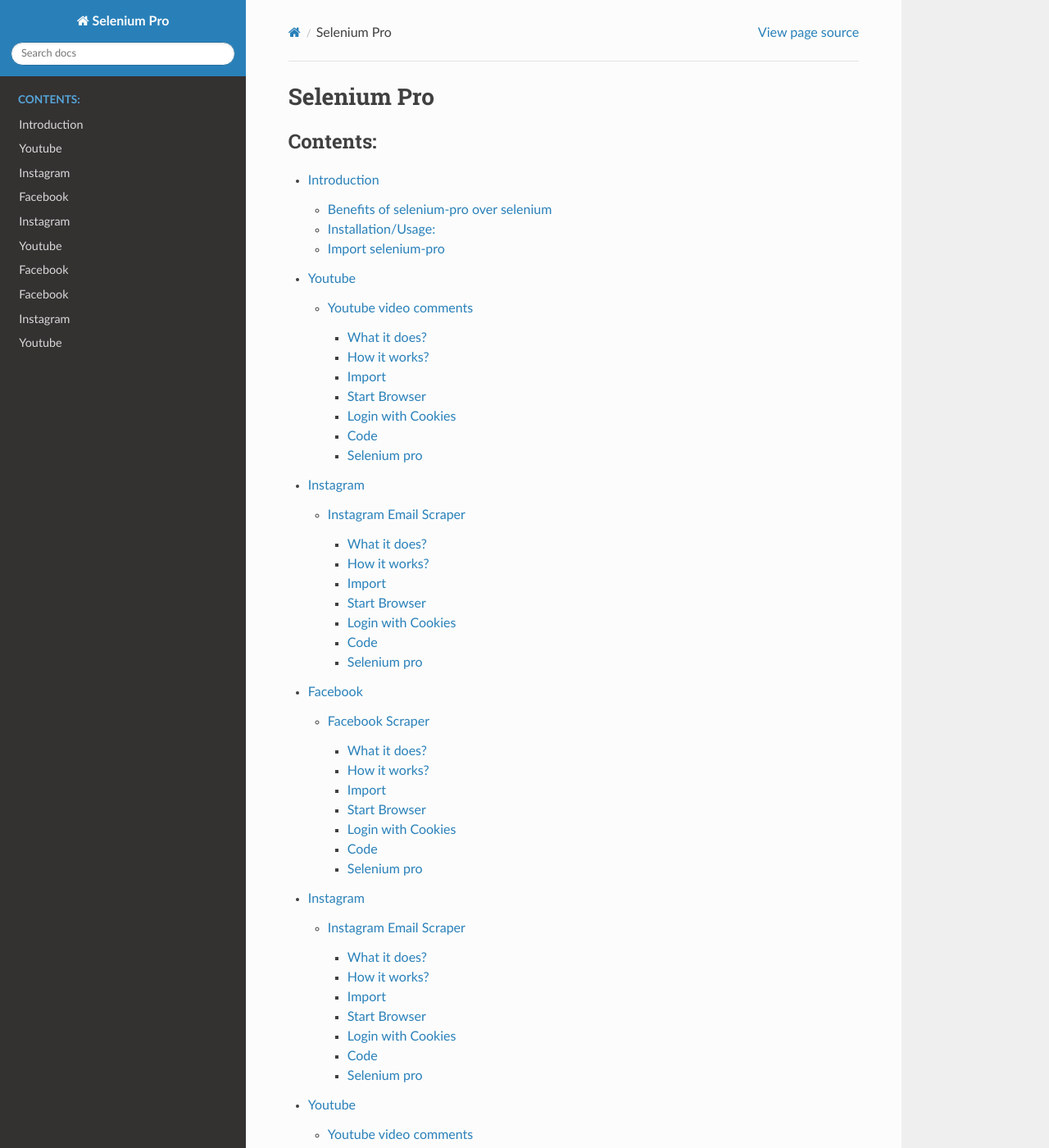
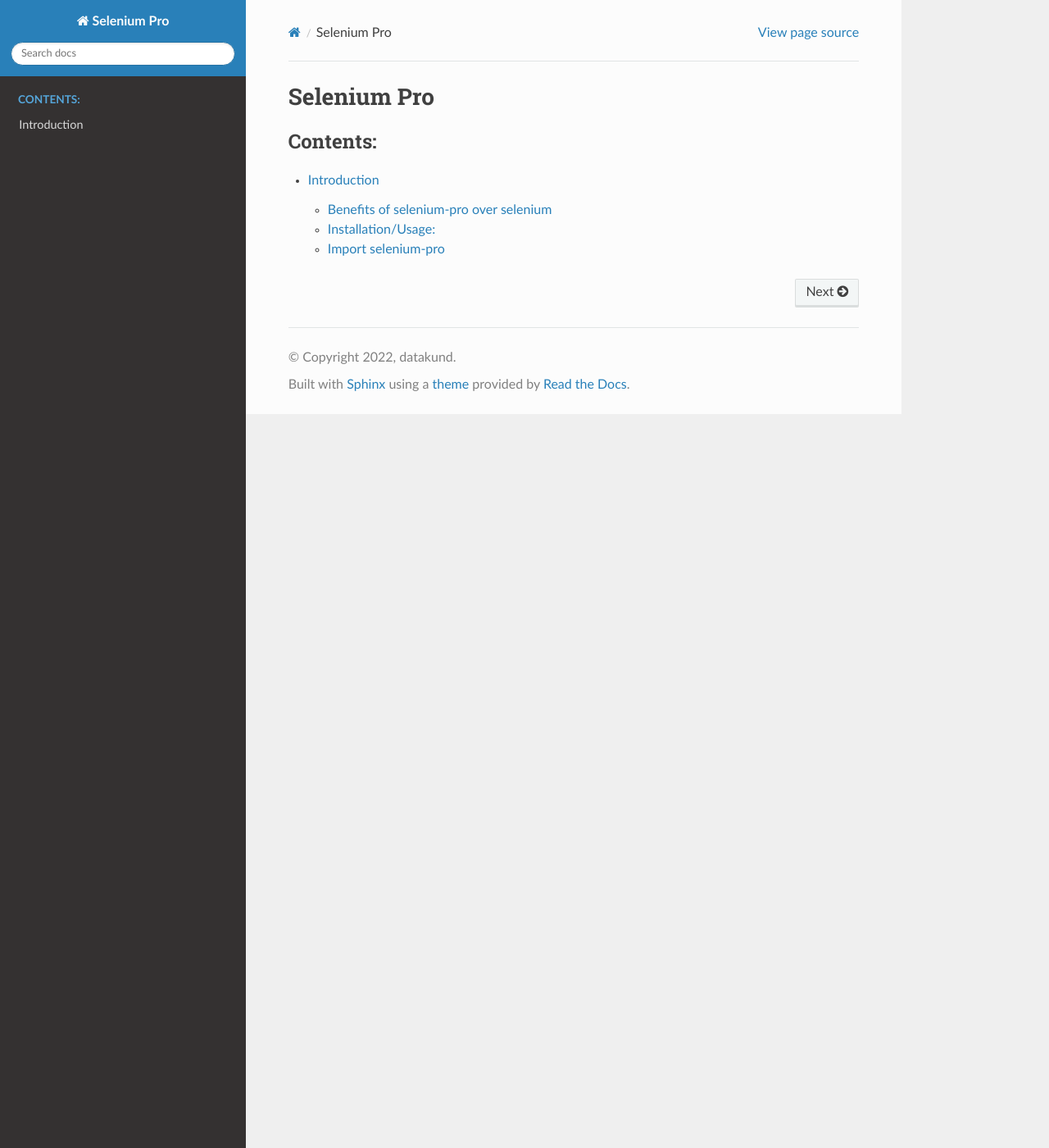
Before and after one commit to datakund/selenium-pro, a Sphinx documentation site: the page built from docs/source/index.rst, in a window 1280 px wide and 1400 px high. Shown: the whole window at 82% size. Built offline with Sphinx 7.4.7 and the Read the Docs theme 2.0.0, drawn with Linux system fonts in a browser that asks for light colours; some of the changed text lies outside the part shown.

Commit message:
Update index.rst

```diff
--- a/docs/source/index.rst
+++ b/docs/source/index.rst
@@ -11,12 +11,3 @@
    :caption: Contents:
 
    intro
-   Youtube video comments
-   Instagram Email Scraper
-   Facebook Scraper
-   Instagram Email Scraper
-   Youtube video comments
-   Facebook Scraper
-   Facebook Scraper
-   Instagram Email Scraper
-   Youtube video comments
```
